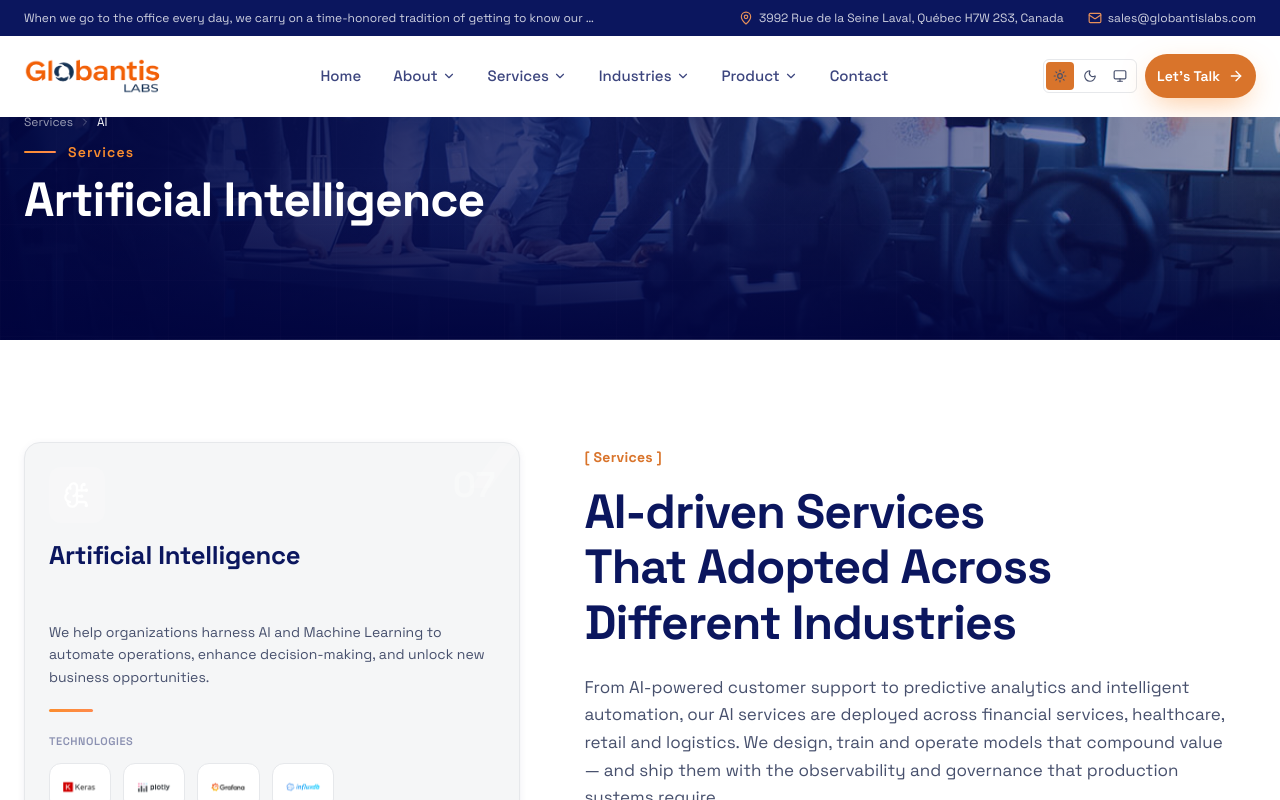
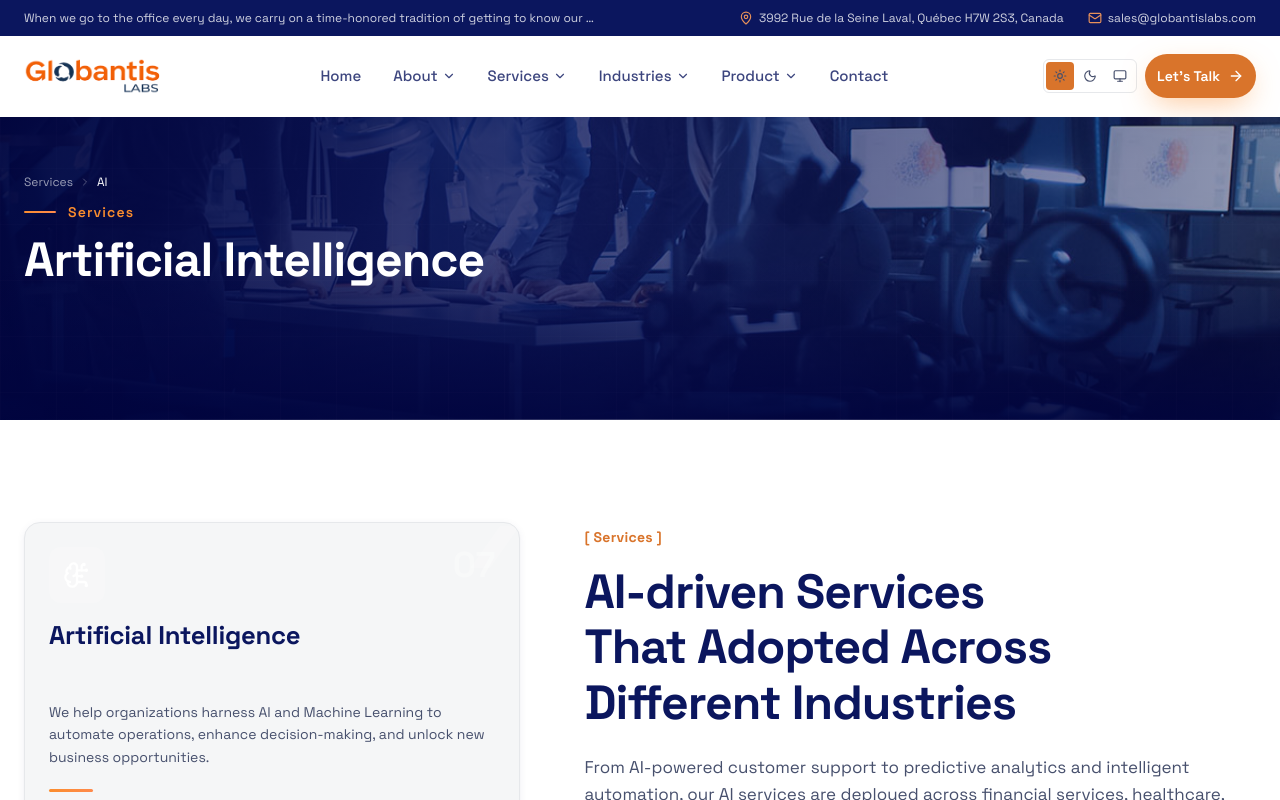
Before and after one commit to globantislabs/globantislabs-web, a Next.js app: page /services/artificial-intelligence in a window 1280 px wide. Shown: the top 800 px of the page. Built offline with nearby package versions, Linux system fonts and the light colour scheme.

Commit message:
4ba5db68-1041-4a59-b493-48654172ffe7

```diff
--- a/src/components/site/service-hero.tsx
+++ b/src/components/site/service-hero.tsx
@@ -25,7 +25,7 @@ export function ServiceHero({
   const trail = crumbs ?? [];
 
   return (
-    <section className="relative flex min-h-[280px] items-center overflow-hidden bg-ink lg:min-h-[340px]">
+    <section className="relative flex min-h-[340px] items-center overflow-hidden bg-ink lg:min-h-[420px]">
       {/* Background image */}
       <Image
         src={heroImage}
@@ -56,7 +56,7 @@ export function ServiceHero({
       <div aria-hidden className="absolute inset-0 grid-pattern opacity-20" />
 
       {/* Content — minimal: breadcrumb + eyebrow + title only */}
-      <div className="container-site relative w-full py-10 lg:py-14">
+      <div className="container-site relative w-full pt-16 pb-10 lg:pt-24 lg:pb-14">
         <div className="max-w-3xl">
           {/* Breadcrumb — text-only, no logo */}
           {trail.length > 0 && (
```
